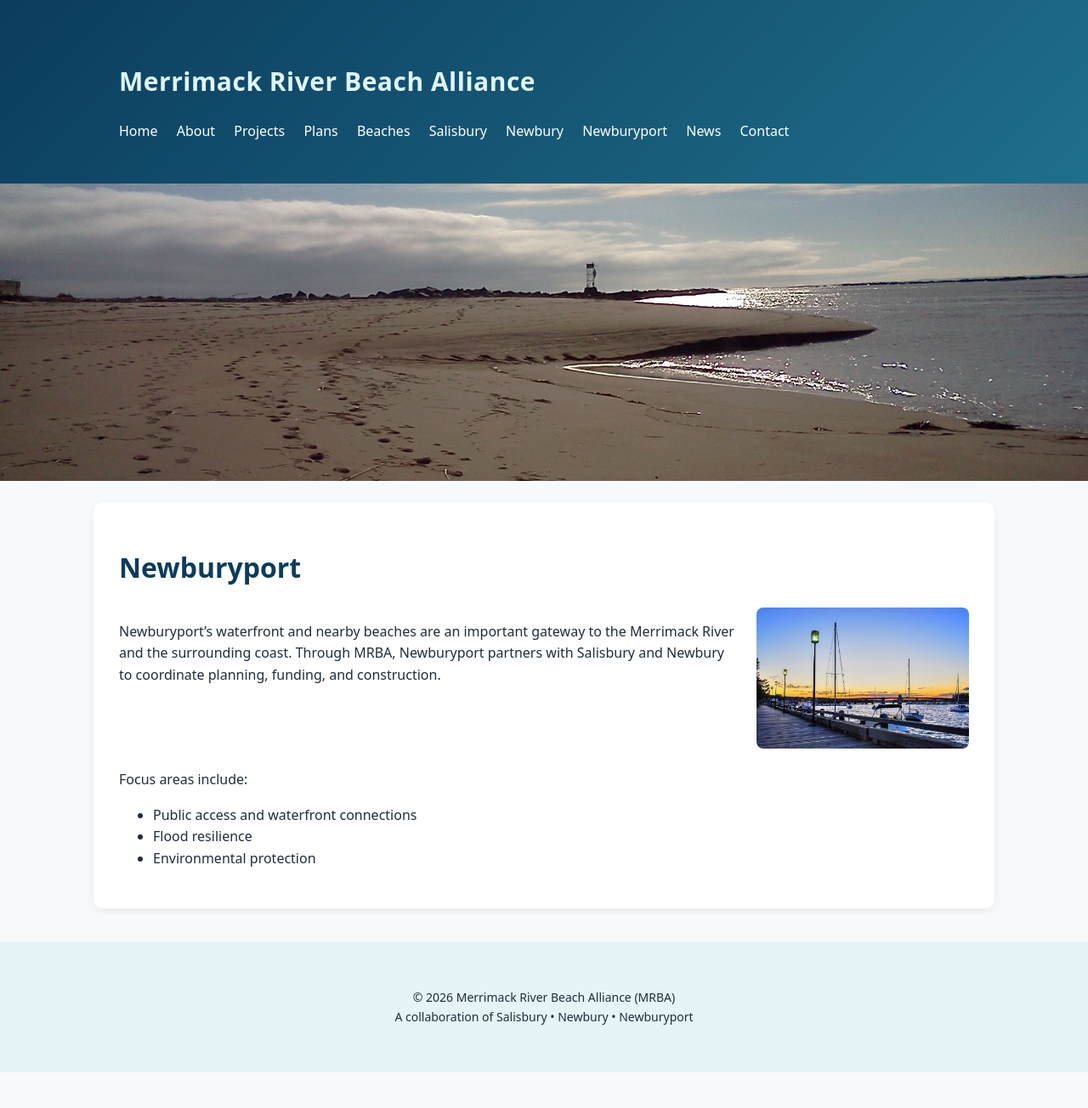
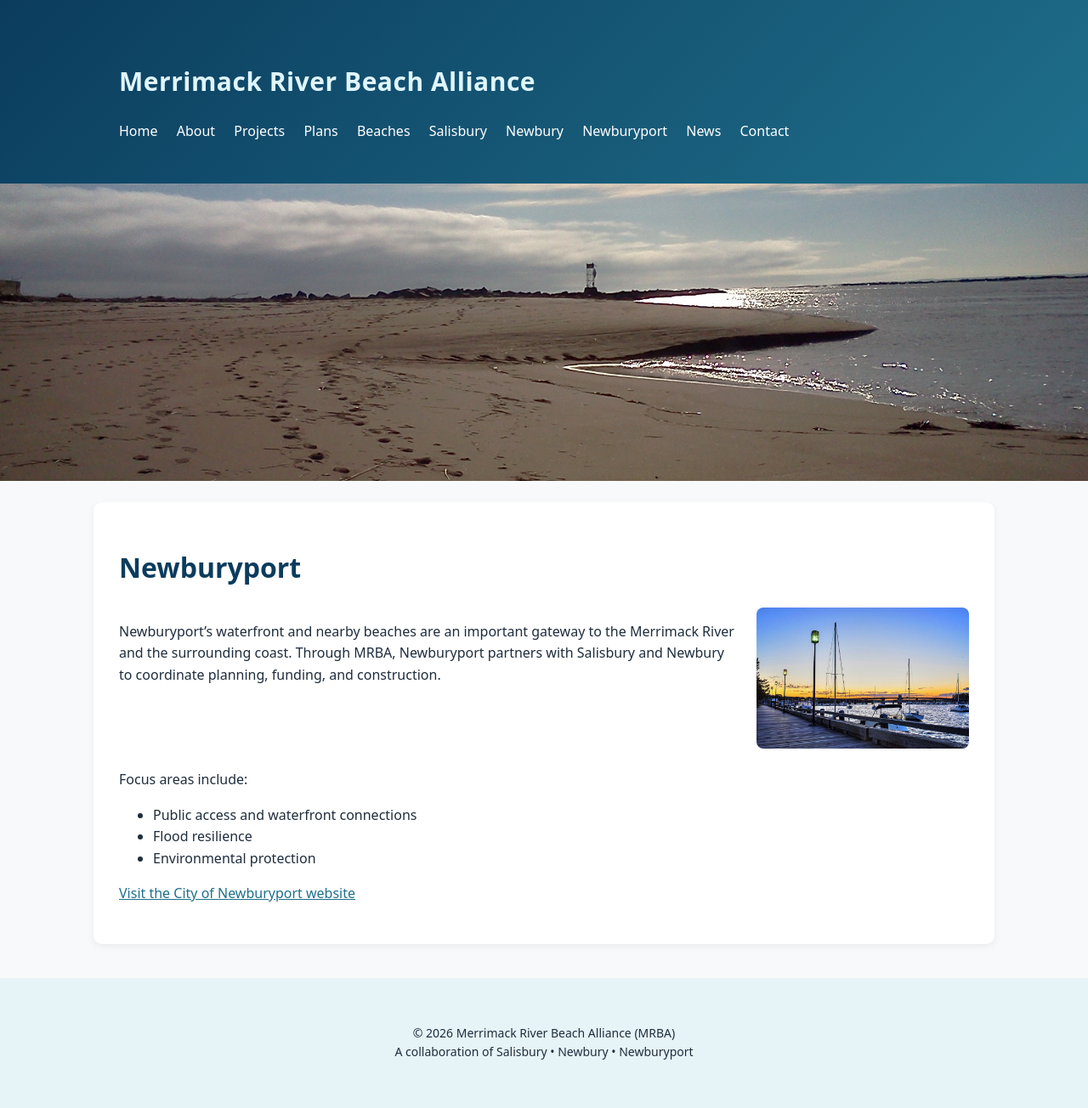
Before and after one commit to MAMRBAGOV/mamrba.gov, a Jekyll site: the page built from newburyport.md, in a window 1280 px wide. Shown: the whole page at 85% size. Built offline with Jekyll 4.4.1, drawn with Linux system fonts in a browser that asks for light colours; before the commit the page ends 1262 px from its top, so only the background shows below that.

Commit message:
Update newburyport.md

```diff
--- a/newburyport.md
+++ b/newburyport.md
@@ -22,3 +22,5 @@ Focus areas include:
 - Public access and waterfront connections
 - Flood resilience
 - Environmental protection
+
+<a href="[(https://www.cityofnewburyport.com/}\]" target="_blank">Visit the City of Newburyport website</a>
```
